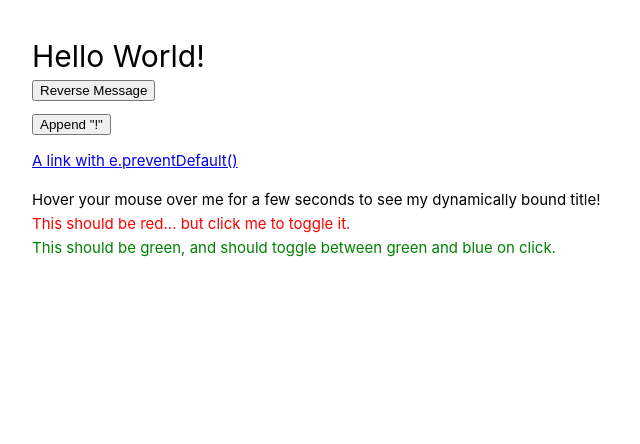
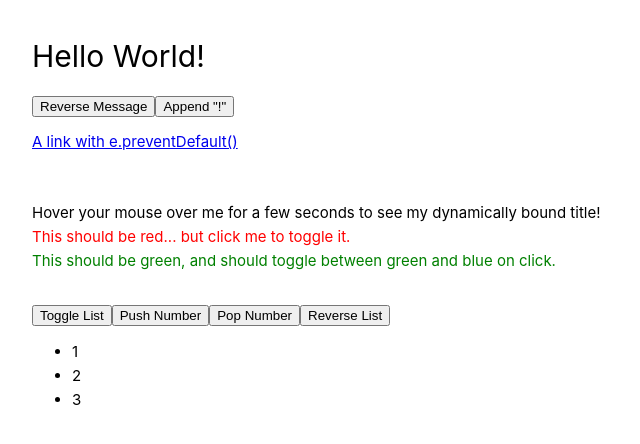
Before and after one commit to gregrossdev/js-vue, a Vue app in the folder 00-basics/: page / in a window 1280 px wide. Shown: the top 444 px of the page, without its empty margins (0-640 px from the left). Built offline with nearby package versions, Linux system fonts and the light colour scheme.

Commit message:
directives to loop through and render conditionally

```diff
--- a/00-basics/src/App.vue
+++ b/00-basics/src/App.vue
@@ -12,6 +12,7 @@
 function notify() {
   alert('navigation was prevented.')
 }
+
 // Attribute Bindings
 const isRed = ref(true)
 const color = ref('green')
@@ -24,18 +25,29 @@
   color.value = color.value === 'green' ? 'blue' : 'green'
 }
 
+// Conditionals and Loops
+const show = ref(true)
+const list = ref([1, 2, 3])
+
 </script>
 
 <template>
 
   <h1>{{ message }}</h1>
+
 <!--  // Handling User Input-->
+  <section>
+    <div class="buttons">
       <button @click="reverseMessage">Reverse Message</button>
       <button @click="message += '!'">Append "!"</button>
+    </div>
     <a href="https://vuejs.org" @click.prevent="notify">
       A link with e.preventDefault()
     </a>
+  </section>
+
 <!--  // Attribute Bindings-->
+  <section>
     <p>
     <span :title="message">
       Hover your mouse over me for a few seconds to see my dynamically bound title!
@@ -49,6 +61,25 @@
     <p :style="{ color }" @click="toggleColor">
       This should be green, and should toggle between green and blue on click.
     </p>
+  </section>
+
+<!--  // Conditionals and Loops-->
+  <section>
+    <div class="buttons">
+      <button @click="show = !show">Toggle List</button>
+      <button @click="list.push(list.length + 1)">Push Number</button>
+      <button @click="list.pop()">Pop Number</button>
+      <button @click="list.reverse()">Reverse List</button>
+    </div>
+
+    <ul v-if="show && list.length">
+      <li v-for="item of list">{{ item }}</li>
+    </ul>
+    <p v-else-if="list.length">List is not empty, but hidden.</p>
+    <p v-else>List is empty.</p>
+  </section>
+
+
 </template>
 
 <style>
@@ -56,7 +87,16 @@
   display: block;
   margin-bottom: 1em;
 }
+
+section {
+  padding: 1rem 0;
+}
+
 .red {
   color: red;
 }
+
+.buttons {
+  display: flex;
+}
 </style>
```
Lines whose indentation alone changed are shown as unchanged.
